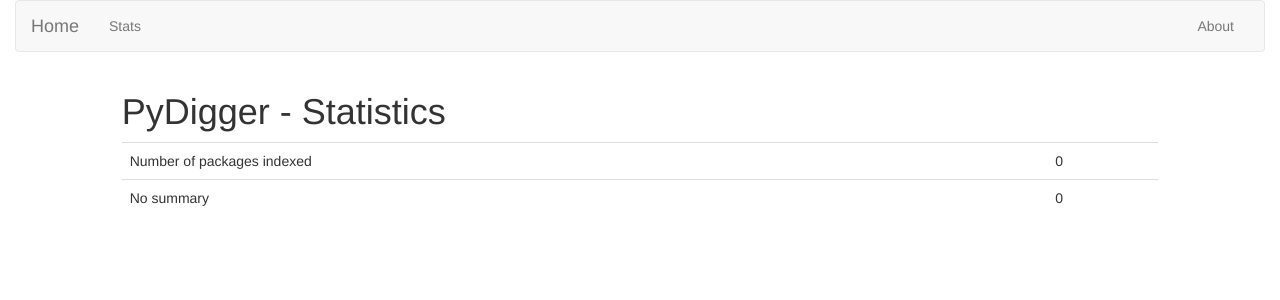
After one commit to szabgab/pydigger.com, a Flask app: page /stats in a window 1280 px wide. The commit adds this page. Shown: the top 300 px of the page. Run offline with Flask 2, Linux system fonts and the light colour scheme; data that the repository does not hold is empty; some libraries are stand-ins or nearby versions.

Commit message:
add stats page

```diff
--- a/code_maven/templates/incl/menu.html
+++ b/code_maven/templates/incl/menu.html
@@ -14,6 +14,7 @@
 
          <div class="collapse navbar-collapse" id="bs-example-navbar-collapse-1">
            <ul class="nav navbar-nav">
+               <li><a href="/stats">Stats</a></li>
            </ul>
            <ul class="nav navbar-nav navbar-right">
              <li><a href="/about">About</a></li>
--- a/code_maven/templates/main.html
+++ b/code_maven/templates/main.html
@@ -11,7 +11,7 @@
 
     Showing {{count}} of {{total}} packages indexed.
 
-    <table>
+    <table class="table">
     <tr>
       <th>Name</th><th>Summary</th>
     </tr>
--- a/code_maven/templates/package.html
+++ b/code_maven/templates/package.html
@@ -2,7 +2,7 @@
 <div class="row">
     <div class="col-md-1"></div>
     <div class="col-md-10">
-        <table>
+        <table class="table">
             <tr><td>Name</td><td><a href="http://pypi.python.org/pypi/{{package.name}}">{{package.name}}</a> <a href="http://pypi.python.org/pypi/{{package.name}}/json">JSON</a></td>
             <tr><td>Version</td><td><a href="http://pypi.python.org/pypi/{{package.name}}/{{package.version}}">{{package.version}}</a> <a href="http://pypi.python.org/pypi/{{package.name}}/{{package.version}}/json">JSON</a></td>
             {% if 'error' in e %}
--- /dev/null
+++ b/code_maven/templates/stats.html
@@ -0,0 +1,12 @@
+{% include "incl/header.html" %}
+<div class="row">
+    <div class="col-md-1"></div>
+    <div class="col-md-10">
+        <table class="table">
+            <tr><td>Number of packages indexed</td><td>{{total}}</td>
+            <tr><td>No summary</td><td>{% if no_summary %}<a href="/search?no_summary=on">{{no_summary}}</a>{% else %}0{% endif %}</td>
+        </table>
+    </div>
+    <div class="col-md-1"></div>
+</div>
+{% include "incl/footer.html" %}
--- a/code_maven/website.py
+++ b/code_maven/website.py
@@ -37,6 +37,17 @@ def main():
         },
     )
 
+@app.route("/stats")
+def stats():
+    total = db.packages.find().count()
+    no_summary = db.packages.find({'summary' : ''}).count()
+    return render_template('stats.html',
+        title = "PyDigger - Statistics",
+        total = total,
+        no_summary = no_summary,
+    )
+
+
 @app.route("/pypi/<name>")
 def pypi(name):
     package = db.packages.find_one({'name' : name})
```
